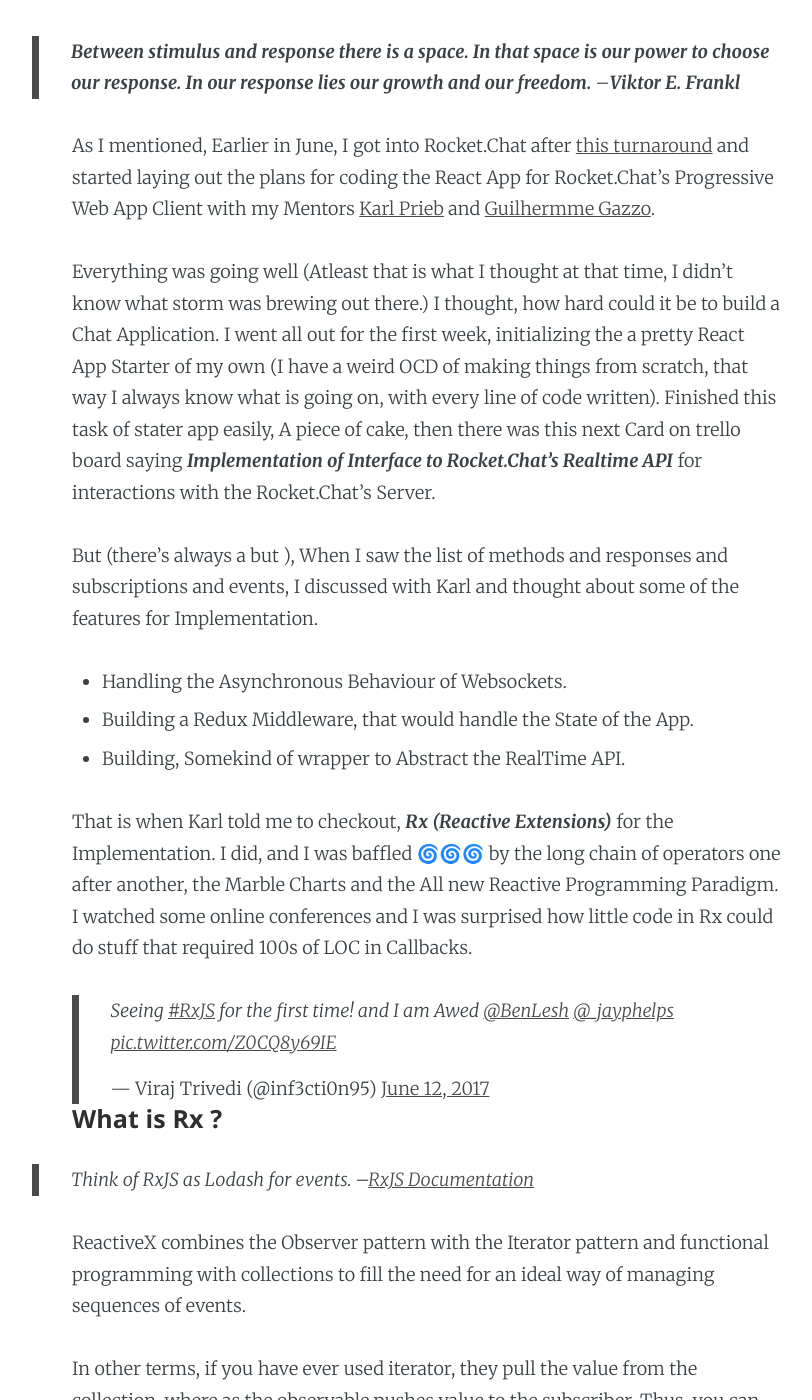
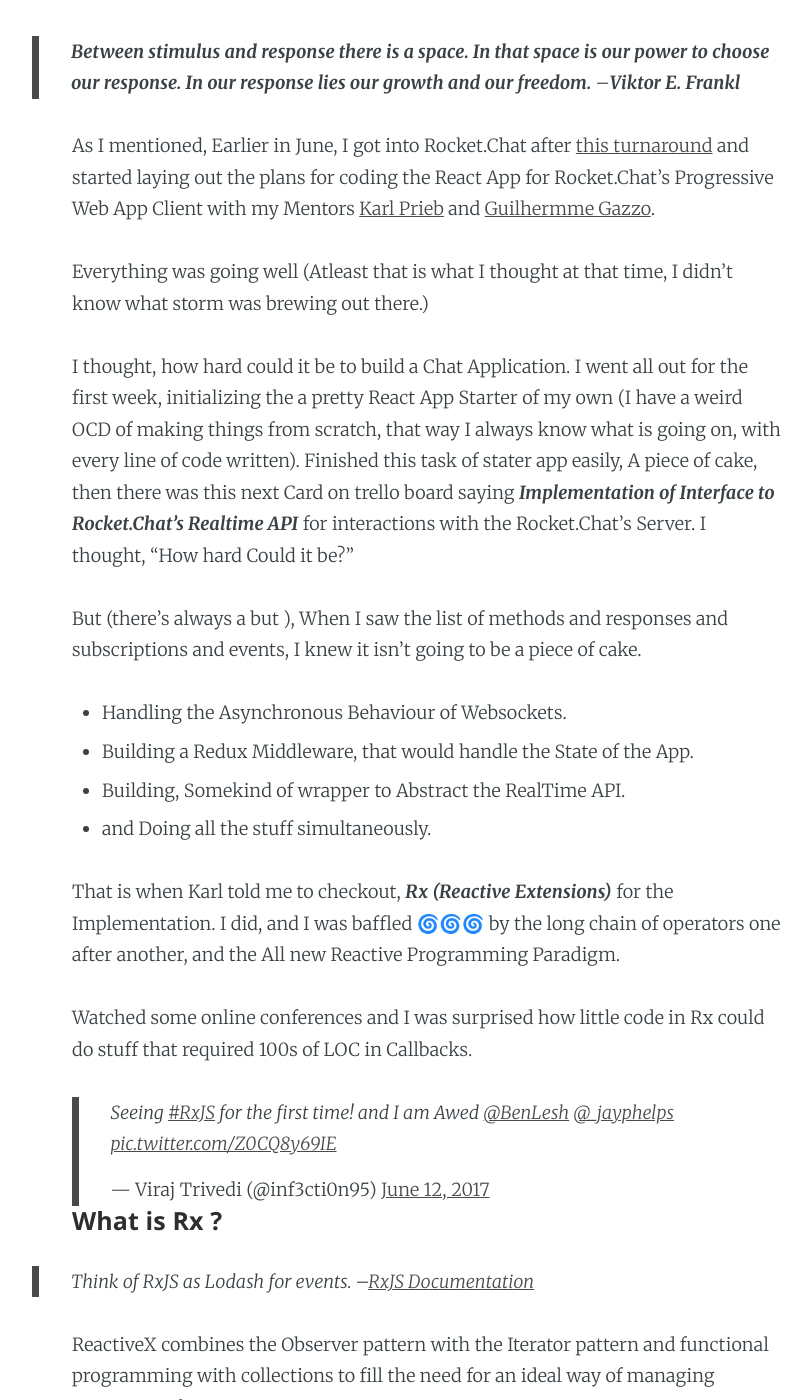
Before and after one commit to inf3cti0n95/Otaku-Codes, a Jekyll site: the page built from _posts/2017-07-01-summer-coding-with-rocket-chat-my-first-npm-package.markdown, in a window 1280 px wide and 1400 px high, scrolled down 1026 px. Shown: the whole window, without its empty margins (213-1025 px from the left). Built offline with Jekyll 4.4.1, drawn with Linux system fonts in a browser that asks for light colours; comment, search, counter and statistics services are not loaded; some of the changed text lies outside the part shown.

Commit message:
Update 2017-07-01-summer-coding-with-rocket-chat-my-first-npm-package.markdown

```diff
--- a/_posts/2017-07-01-summer-coding-with-rocket-chat-my-first-npm-package.markdown
+++ b/_posts/2017-07-01-summer-coding-with-rocket-chat-my-first-npm-package.markdown
@@ -22,15 +22,20 @@
 
 As I mentioned, Earlier in June, I got into Rocket.Chat after [this turnaround]() and started laying out the plans for coding the React App for Rocket.Chat's Progressive Web App Client with my Mentors [Karl Prieb]() and [Guilhermme Gazzo]().
 
-Everything was going well (Atleast that is what I thought at that time, I didn't know what storm was brewing out there.) I thought, how hard could it be to build a Chat Application. I went all out for the first week, initializing the a pretty React App Starter of my own (I have a weird OCD of making things from scratch, that way I always know what is going on, with every line of code written). Finished this task of stater app easily, A piece of cake, then there was this next Card on trello board saying ***Implementation of Interface to Rocket.Chat's Realtime API*** for interactions with the Rocket.Chat's Server.
+Everything was going well (Atleast that is what I thought at that time, I didn't know what storm was brewing out there.)
 
-But (there's always a but ), When I saw the list of methods and responses and subscriptions and events, I discussed with Karl and thought about some of the features for Implementation.
+I thought, how hard could it be to build a Chat Application. I went all out for the first week, initializing the a pretty React App Starter of my own (I have a weird OCD of making things from scratch, that way I always know what is going on, with every line of code written). Finished this task of stater app easily, A piece of cake, then there was this next Card on trello board saying ***Implementation of Interface to Rocket.Chat's Realtime API*** for interactions with the Rocket.Chat's Server. I thought, "How hard Could it be?"
+
+But (there's always a but ), When I saw the list of methods and responses and subscriptions and events, I knew it isn't going to be a piece of cake.
 
 - Handling the Asynchronous Behaviour of Websockets.
 - Building a Redux Middleware, that would handle the State of the App.
 - Building, Somekind of wrapper to Abstract the RealTime API.
+- and Doing all the stuff simultaneously.
 
-That is when Karl told me to checkout, ***Rx (Reactive Extensions)*** for the Implementation. I did, and I was baffled 🌀🌀🌀 by the long chain of operators one after another, the Marble Charts and the All new Reactive Programming Paradigm. I watched some online conferences and I was surprised how little code in Rx could do stuff that required 100s of LOC in Callbacks.
+That is when Karl told me to checkout, ***Rx (Reactive Extensions)*** for the Implementation. I did, and I was baffled 🌀🌀🌀 by the long chain of operators one after another, and the All new Reactive Programming Paradigm.
+
+Watched some online conferences and I was surprised how little code in Rx could do stuff that required 100s of LOC in Callbacks.
 
 <div>
     <blockquote class="twitter-tweet" data-lang="en"><p lang="en" dir="ltr">Seeing <a href="https://twitter.com/hashtag/RxJS?src=hash">#RxJS</a> for the first time! and I am Awed <a href="https://twitter.com/BenLesh">@BenLesh</a> <a href="https://twitter.com/_jayphelps">@_jayphelps</a> <a href="https://t.co/Z0CQ8y69IE">pic.twitter.com/Z0CQ8y69IE</a></p>&mdash; Viraj Trivedi (@inf3cti0n95) <a href="https://twitter.com/inf3cti0n95/status/874131779862614017">June 12, 2017</a></blockquote>
@@ -45,7 +50,7 @@
 
 ReactiveX combines the Observer pattern with the Iterator pattern and functional programming with collections to fill the need for an ideal way of managing sequences of events.
 
-In other terms, if you have ever used iterator, they pull the value from the collection, where as the observable pushes value to the subscriber. Thus, you can think of it as Iterator turned inside out. Not getting what I said, checkout the documentation of RxJS where it explains [Observables](http://reactivex.io/rxjs/manual/overview.html#observable)
+Not getting what I said, checkout the documentation of RxJS where it explains [Observables](http://reactivex.io/rxjs/manual/overview.html#observable)
 
 Rx sure has some learning curve but once you get your hands dirty with some Observables, You'll love it.
 
```
Also changed, not shown: other parts of _posts/2017-07-01-summer-coding-with-rocket-chat-my-first-npm-package.markdown (+2 -2 lines).
